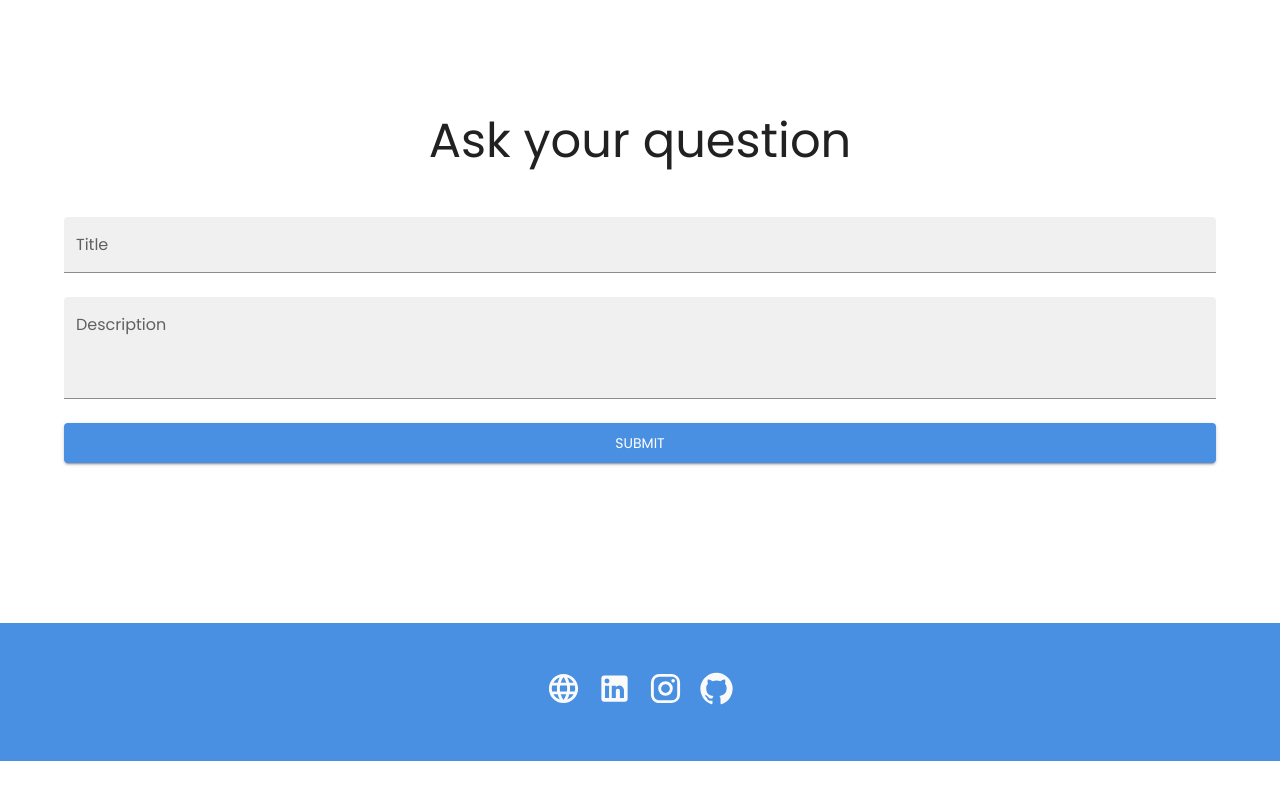
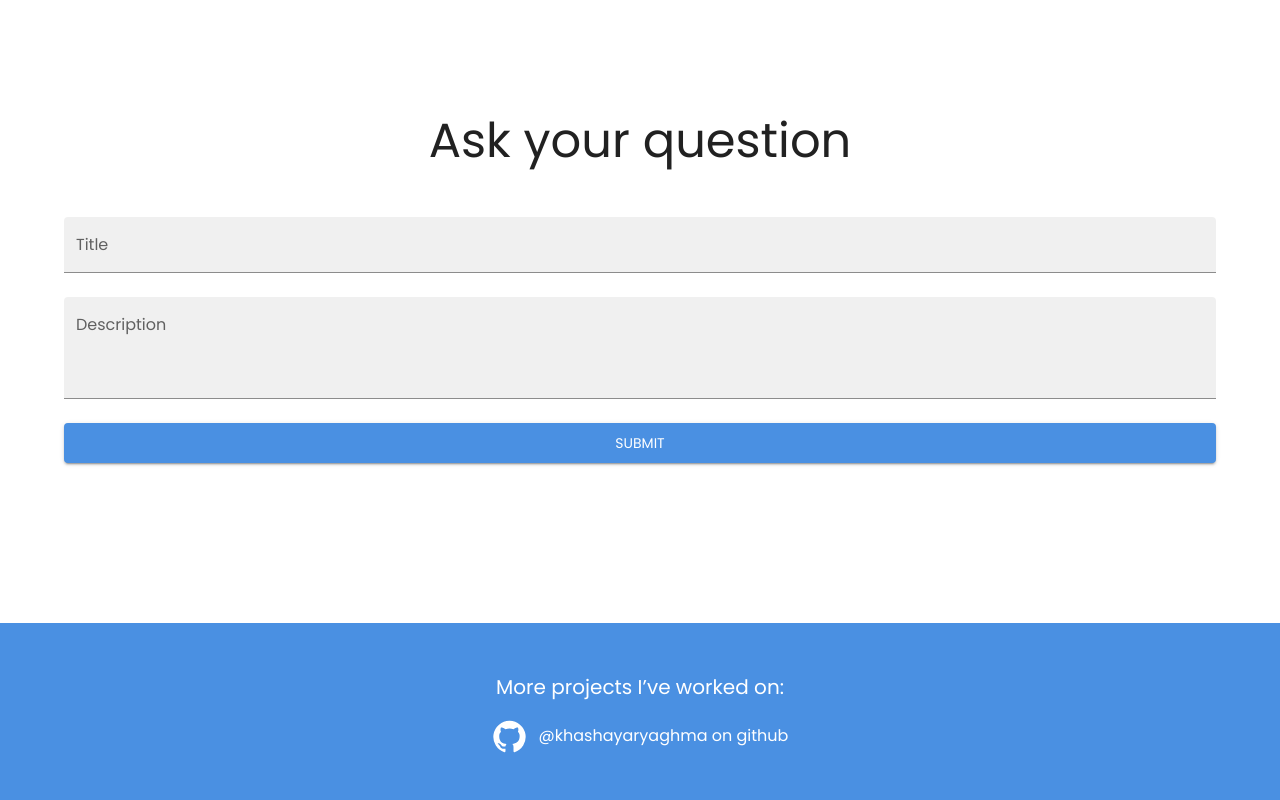
Before and after one commit to khashayaryaghma/nextjs-team-homework, a Next.js app: page / in a window 1280 px wide. Shown: the part 484-1284 px from the top of the page. Before the commit the page ends 1245 px from the top, so only its background shows below. Built offline with nearby package versions, Linux system fonts and the light colour scheme.

Commit message:
opt out get caching in route handler

```diff
--- a/app/api/v1/q&a/route.js
+++ b/app/api/v1/q&a/route.js
@@ -49,6 +49,8 @@ export const data = [
   },
 ];
 
+export const dynamic = "force-dynamic";
+
 export async function GET() {
   return Response.json(data);
 }
--- a/components/Footer.jsx
+++ b/components/Footer.jsx
@@ -1,26 +1,20 @@
-import { Box, Container, Stack } from "@mui/material";
+import { Box, Container, Stack, Typography } from "@mui/material";
 import Link from "next/link";
-import LanguageIcon from "@mui/icons-material/Language";
-import LinkedInIcon from "@mui/icons-material/LinkedIn";
-import InstagramIcon from "@mui/icons-material/Instagram";
 import GitHubIcon from "@mui/icons-material/GitHub";
 
 function Footer() {
   return (
-    <Box sx={{ backgroundColor: "primary.main",paddingY:"3rem" }} component="footer">
+    <Box sx={{ backgroundColor: "primary.main", paddingY: "3rem" }} component="footer">
       <Container>
-        <Stack direction="row" gap={"1rem"} justifyContent="center">
-          <Link href={"#"} style={{color:"#fafafa"}}>
-            <LanguageIcon fontSize="large"/>
-          </Link>
-          <Link href={"#"} style={{color:"#fafafa"}}>
-            <LinkedInIcon fontSize="large"/>
-          </Link>
-          <Link href={"#"} style={{color:"#fafafa"}}>
-            <InstagramIcon fontSize="large"/>
-          </Link>
-          <Link href={"#"} style={{color:"#fafafa"}}>
-            <GitHubIcon fontSize="large"/>
+        <Stack gap="1rem" alignItems="center">
+          <Typography variant="h6" color="#fff">More projects I’ve worked on:</Typography>
+          <Link
+            href="https://github.com/khashayaryaghma"
+            target="_blank"
+            style={{ color: "#fff", display: "flex", flexDirection: "row", alignItems: "center", gap: "0.75rem" }}
+          >
+            <GitHubIcon fontSize="large" />
+            <Typography>@khashayaryaghma on github</Typography>
           </Link>
         </Stack>
       </Container>
```
